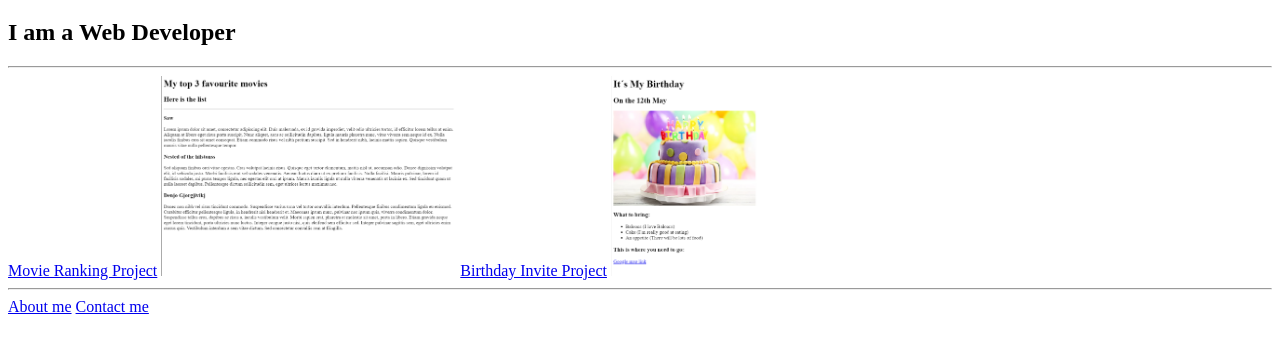
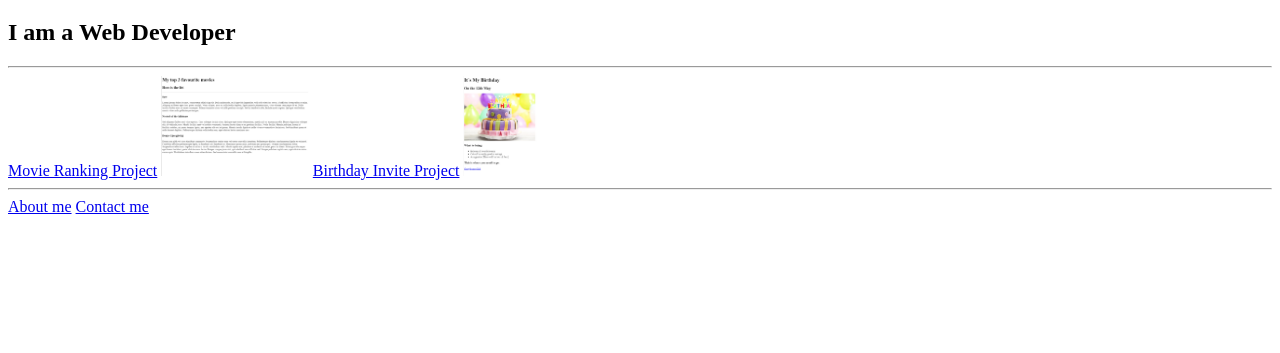
Before and after one commit to Abhebbardeveloper/html-portfolio, a plain HTML site: page index.html in a window 1280 px wide. Shown: the part 61-414 px from the top of the page. Drawn offline with Linux system fonts and the light colour scheme.

Commit message:
Update index.html

```diff
--- a/index.html
+++ b/index.html
@@ -10,10 +10,10 @@
     <h2>I am a Web Developer</h2>
     <hr/>
     <a href="./public/movie-ranking.html">Movie Ranking Project</a>
-    <img src="./assets/images/Movie Ranking Preview.png" height="200"/>
+    <img src="./assets/images/Movie Ranking Preview.png" height="100"/>
 
     <a href="./public/birthday-invite.html">Birthday Invite Project</a>
-    <img src="./assets/images/Birthday Invite Preview.png" height="200"/>
+    <img src="./assets/images/Birthday Invite Preview.png" height="100"/>
     <hr/>
     <a href="./public/about.html">About me</a> <a href="./public/contact.html">Contact me</a>
 </body>
```
